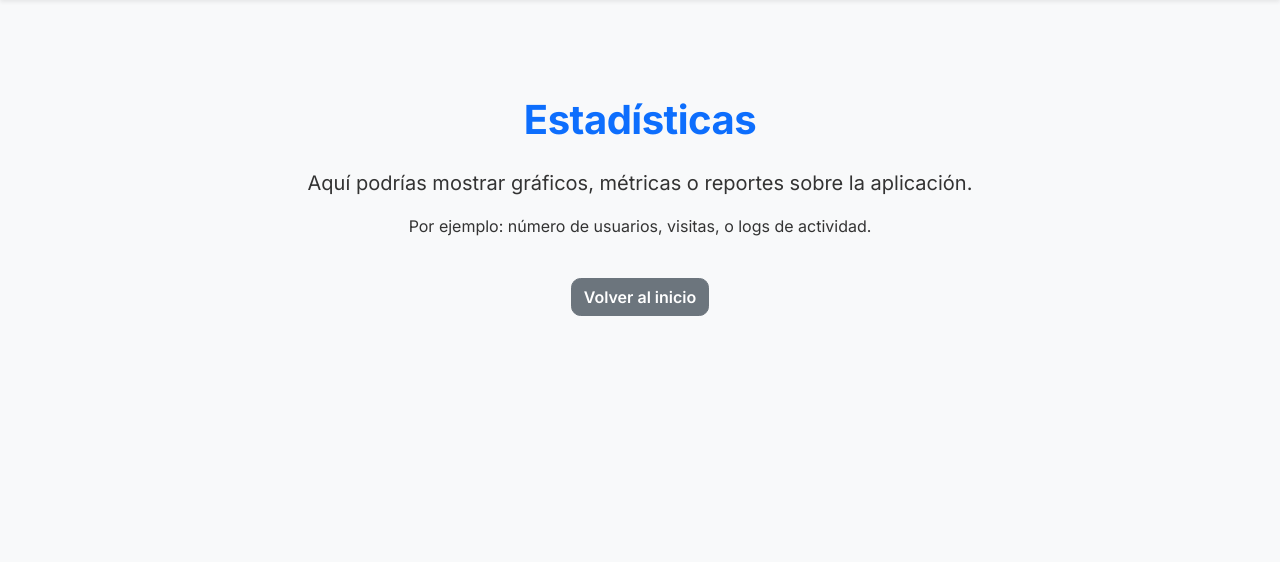
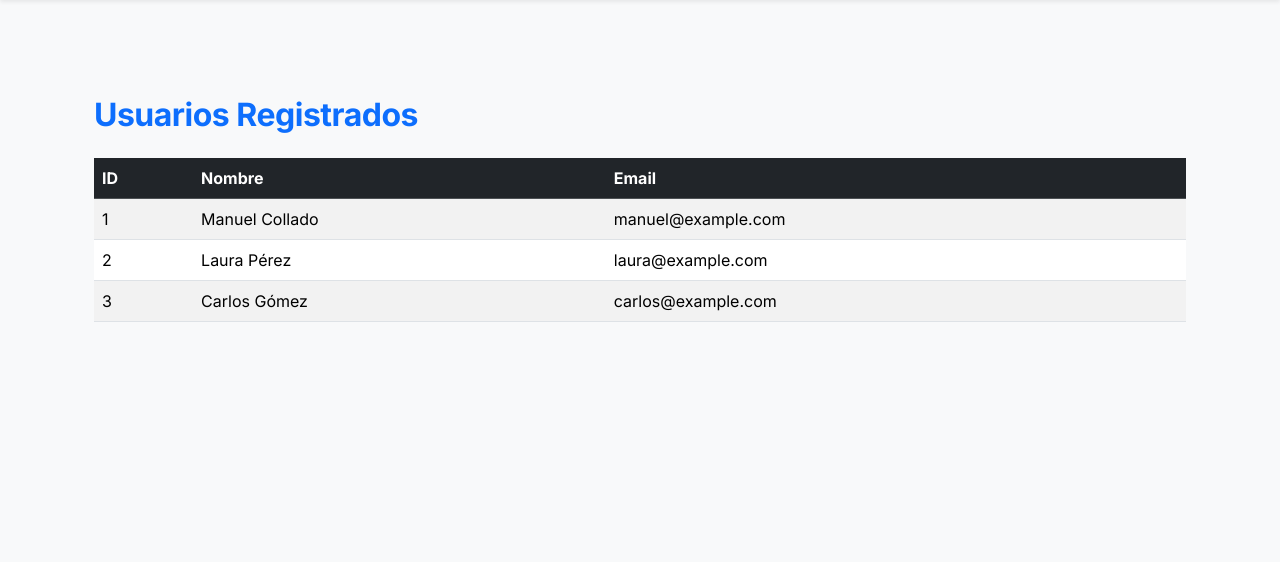
Before and after one commit to mcollado-dev/miapp-flask, a Flask app: page /estadisticas in a window 1280 px wide. Shown: the part 56-618 px from the top of the page. Run offline with Flask 3, Linux system fonts and the light colour scheme; data comes from the database, SQL or seed files in the repository.

Commit message:
Update estadisticas.html

```diff
--- a/templates/estadisticas.html
+++ b/templates/estadisticas.html
@@ -1,9 +1,26 @@
 {% extends "base.html" %}
+
 {% block content %}
-<div class="mt-5 text-center">
-    <h1 class="text-primary mb-4">Estadísticas</h1>
-    <p class="lead">Aquí podrías mostrar gráficos, métricas o reportes sobre la aplicación.</p>
-    <p>Por ejemplo: número de usuarios, visitas, o logs de actividad.</p>
-    <a href="{{ url_for('home') }}" class="btn btn-secondary mt-4">Volver al inicio</a>
+<div class="container mt-5 fade-in">
+    <h2 class="text-primary mb-4">Usuarios Registrados</h2>
+
+    <table class="table table-striped table-hover">
+        <thead class="table-dark">
+            <tr>
+                <th>ID</th>
+                <th>Nombre</th>
+                <th>Email</th>
+            </tr>
+        </thead>
+        <tbody>
+            {% for u in usuarios %}
+            <tr>
+                <td>{{ u.id }}</td>
+                <td>{{ u.nombre }}</td>
+                <td>{{ u.email }}</td>
+            </tr>
+            {% endfor %}
+        </tbody>
+    </table>
 </div>
 {% endblock %}
```
